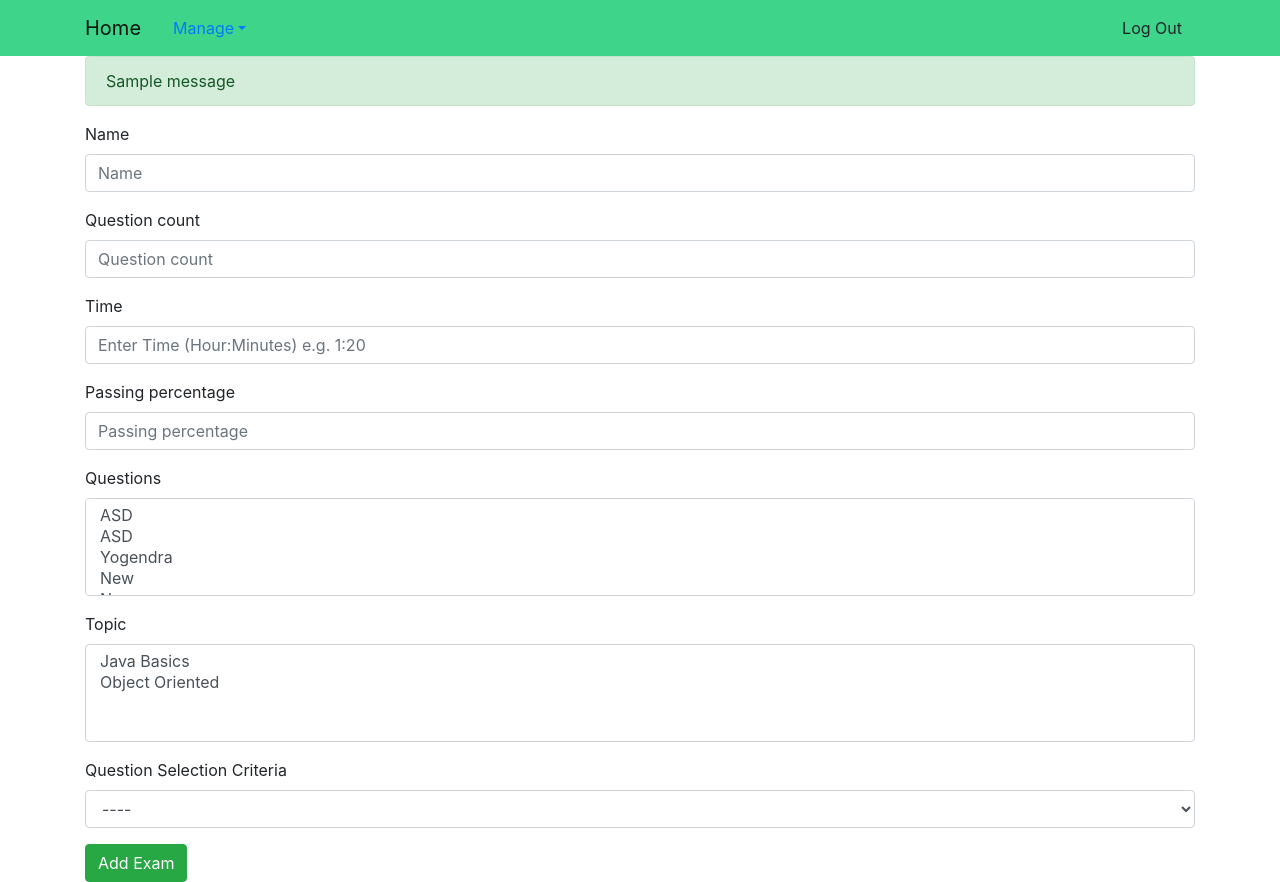
After one commit to yogenns/yogenExamRepo, a Django app: page /exam/add/ in a window 1280 px wide. The commit adds this page. Run offline with Django 3.2, Linux system fonts and the light colour scheme; a user stored in the database is signed in; data comes from the database, SQL or seed files in the repository; both versions use the stored data as it was after the commit; one stand-in notice (Sample message) is shown; some libraries are stand-ins or nearby versions.

Commit message:
Task 9 - Add Exam as Admin

```diff
--- a/yogenExamTool/exam_app/forms.py
+++ b/yogenExamTool/exam_app/forms.py
@@ -1,7 +1,9 @@
+import random
+from django.core.exceptions import ValidationError
 from django.contrib.auth import get_user_model
 from django.contrib.auth.forms import UserCreationForm
 from django import forms
-from .models import Topic, Question
+from .models import Topic, Question, Exam
 
 
 class CreateUserForm(UserCreationForm):
@@ -48,3 +50,102 @@ class CreateQuestionForm(forms.Form):
     topic = forms.ModelChoiceField(queryset=Topic.objects.all())
     explaination = forms.CharField(widget=forms.Textarea(
         attrs={'placeholder': 'Provide Explaination'}))
+
+
+class CreateExamForm(forms.ModelForm):
+
+    SELECTION_TYPES = (
+        ('', '----'),
+        ('R', 'Random Selection From All'),
+        ('RT', 'Random Selection From Selected Topic'),
+        ('RU', 'Random Selection From Unused Questions'),
+        ('RUT', 'Random Selection From Unused Questions From Selected Topic'),
+    )
+    topic = forms.ModelMultipleChoiceField(
+        required=False, queryset=Topic.objects.all())
+    question_selection = forms.ChoiceField(required=False,
+                                           label="Question Selection Criteria", choices=SELECTION_TYPES)
+    questions = forms.ModelMultipleChoiceField(
+        required=False,
+        queryset=Question.objects.all()
+    )
+
+    class Meta:
+        model = Exam
+        fields = ('name', 'question_count',
+                  'time', 'passing_percentage', 'questions')
+
+        widgets = {
+            'name': forms.TextInput(attrs={'class': 'textinputclass'}),
+            'time': forms.TimeInput(format='%H:%M', attrs={'placeholder': 'Enter Time (Hour:Minutes) e.g. 1:20'},),
+        }
+
+    def save(self, commit=True, *args, **kwargs):
+        data = self.cleaned_data
+        if data['question_selection'] == '' and not data['questions'].exists():
+            raise ValidationError(
+                {'question_selection': ["Either Select Questions Or Select a Criteria!", ]})
+        if data['questions'].exists() and len(data['questions']) != data['question_count']:
+            raise ValidationError(
+                {'questions': ["Questions Selected must be same as Question Count.", ]})
+        elif data['question_selection'] != '':
+            sel_criteria = data['question_selection']
+            que_count = data['question_count']
+            exam_obj = super(CreateExamForm, self).save(commit=False)
+            rand_ids = []
+            if sel_criteria == 'RT' or sel_criteria == 'RUT':
+                if not data['topic'].exists():
+                    raise ValidationError(
+                        {'topic': ["Topics must be selected for Selected Criteria", ]})
+                elif sel_criteria == 'RT':
+                    # Random Selection From Selected Topic
+                    print("RT")
+                    # print(topics)
+                    topics = data['topic']
+                    print(topics)
+                    ids = list(Question.objects.values_list(
+                        'id', flat=True).filter(topic__in=topics))
+                    print(ids)
+                    if que_count > len(ids):
+                        raise ValidationError(
+                            {'question_count': ["Question Count {} is bigger than available questions {} for given Selected Criteria".format(que_count, len(ids)), ]})
+                    rand_ids = random.sample(ids, que_count)
+                else:
+                    # Random Selection From Unused Questions From Selected Topic
+                    print("RUT")
+                    exams = Exam.objects.all()
+                    print(exams)
+                    topics = data['topic']
+                    print(topics)
+                    unused_ids = list(Question.objects.exclude(exam__in=exams).values_list(
+                        'id', flat=True).filter(topic__in=topics))
+                    print(unused_ids)
+                    if que_count > len(unused_ids):
+                        raise ValidationError(
+                            {'question_count': ["Question Count {} is bigger than available questions {} for given Selected Criteria".format(que_count, len(unused_ids)), ]})
+                    rand_ids = random.sample(unused_ids, que_count)
+                    print(rand_ids)
+            elif sel_criteria == 'R':
+                # Random Selection From All
+                print("R")
+                ids = list(Question.objects.values_list('id', flat=True))
+                # print(ids)
+                if que_count > len(ids):
+                    raise ValidationError(
+                        {'question_count': ["Question Count {} is bigger than available questions {} for given Selected Criteria".format(que_count, len(ids)), ]})
+                rand_ids = random.sample(ids, que_count)
+            elif sel_criteria == 'RU':
+                # Random Selection From Unused Questions
+                print("RU")
+                exams = Exam.objects.all()
+                # print(exams)
+                unused_ids = list(Question.objects.exclude(
+                    exam__in=exams).values_list('id', flat=True))
+                # print(unused_ids)
+                if que_count > len(unused_ids):
+                    raise ValidationError(
+                        {'question_count': ["Question Count {} is bigger than available questions {} for given Selected Criteria".format(que_count, len(unused_ids)), ]})
+                rand_ids = random.sample(unused_ids, que_count)
+            self.cleaned_data['questions'] = Question.objects.filter(
+                id__in=rand_ids)
+        return super(CreateExamForm, self).save(commit=commit)
--- a/yogenExamTool/exam_app/models.py
+++ b/yogenExamTool/exam_app/models.py
@@ -25,6 +25,9 @@ class Question(models.Model):
     def question_type(self):
         return (dict(self.QUESTION_TYPES))[self._question_type]
 
+    def __str__(self):
+        return self.question
+
 
 class Exam(models.Model):
     name = models.TextField()
--- /dev/null
+++ b/yogenExamTool/exam_app/templates/exam_app/add_exam.html
@@ -0,0 +1,16 @@
+{% extends "base.html" %}
+{% load bootstrap4 %}
+{% block body_block %}
+{% if messages %}
+{% for message in messages %}
+{% if message.tags == 'success' %}
+<div class="alert alert-success"> {{ message }} </div>
+{% endif %}
+{% endfor %}
+{% endif %}
+<form name="f1" id="f1" method="POST">
+    {% csrf_token %}
+    {% bootstrap_form form %}
+    <input type="submit" class="btn btn-success" value="Add Exam">
+</form>
+{% endblock %}
--- a/yogenExamTool/exam_app/urls.py
+++ b/yogenExamTool/exam_app/urls.py
@@ -15,4 +15,5 @@ urlpatterns = [
     url('^questions/$', views.ListQuestionView.as_view(), name='questions'),
     url('^question/delete/$', views.DeleteQuestionView.as_view(),
         name='question_delete'),
+    url('^exam/add/$', views.CreateExamView.as_view(), name='create_exam'),
 ]
--- a/yogenExamTool/exam_app/views.py
+++ b/yogenExamTool/exam_app/views.py
@@ -115,3 +115,15 @@ class DeleteQuestionView(SuperUserRequiredMixin, DeleteView):
         print(questions)
         questions.delete()
         return HttpResponseRedirect('/questions/')
+
+
+class CreateExamView(SuperUserRequiredMixin, FormView):
+    form_class = forms.CreateExamForm
+    success_url = reverse_lazy('exam_app:create_exam')
+    template_name = 'exam_app/add_exam.html'
+    success_message = "Success YY"
+
+    def form_valid(self, form):
+        form.save()
+        messages.success(self.request, 'Exam Added successfully')
+        return super().form_valid(form)
--- a/yogenExamTool/templates/base.html
+++ b/yogenExamTool/templates/base.html
@@ -28,9 +28,10 @@
                         <a class="nav-link dropdown-toggle" role="button" data-toggle="dropdown" href="#">Manage</a>
                         <div class="dropdown-menu" aria-labelledby="navbarDropdown">
                             {% if user.is_superuser %}
-                            <a class="dropdown-item" href="#">Add Exam</a>
+                            <a class="dropdown-item" href="{% url 'exam_app:create_exam' %}">Add Exam</a>
                             <a class="dropdown-item" href="{% url 'exam_app:topic' %}">Add Topic</a>
                             <a class="dropdown-item" href="{% url 'exam_app:create_question' %}">Add Question</a>
+                            <a class="dropdown-item" href="#">Exams</a>
                             <a class="dropdown-item" href="{% url 'exam_app:questions' %}">Questions</a>
                             {% else %}
                             <a class="dropdown-item" href="#">Exams</a>
```
Also changed, not shown: yogenExamTool/db.sqlite3.
